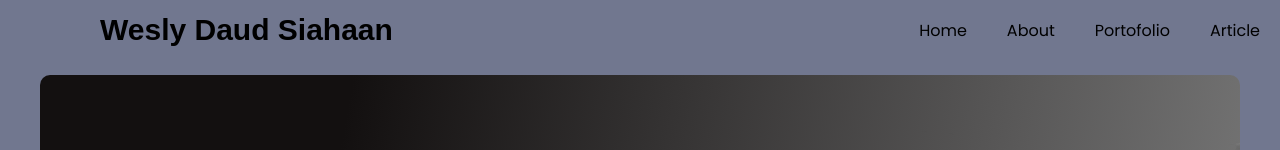
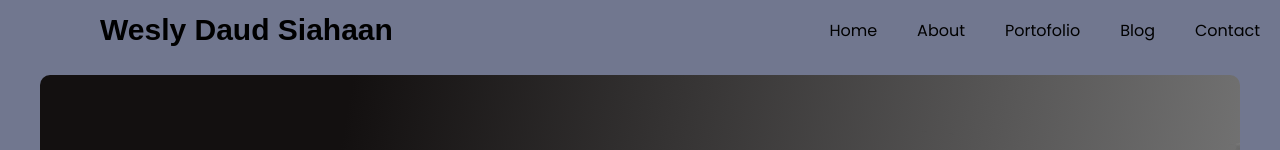
Before and after one commit to Wesly16/Personalweb, a plain HTML site: page index.html in a window 1280 px wide. Shown: the top 150 px of the page. Drawn offline with Linux system fonts and the light colour scheme.

Commit message:
index.html

```diff
--- a/index.html
+++ b/index.html
@@ -34,7 +34,8 @@
         <li><a href="index.html">Home</a></li>
         <li><a href="about.html">About</a></li>
         <li><a href="portfolio.html">Portofolio</a></li>
-        <li><a href="contact.html">Article</a></li>
+        <li><a href="article.html">Blog</a></li>
+        <li><a href="contact.html">Contact</a></li>
       </ul>
     </nav>
     <!--
```
